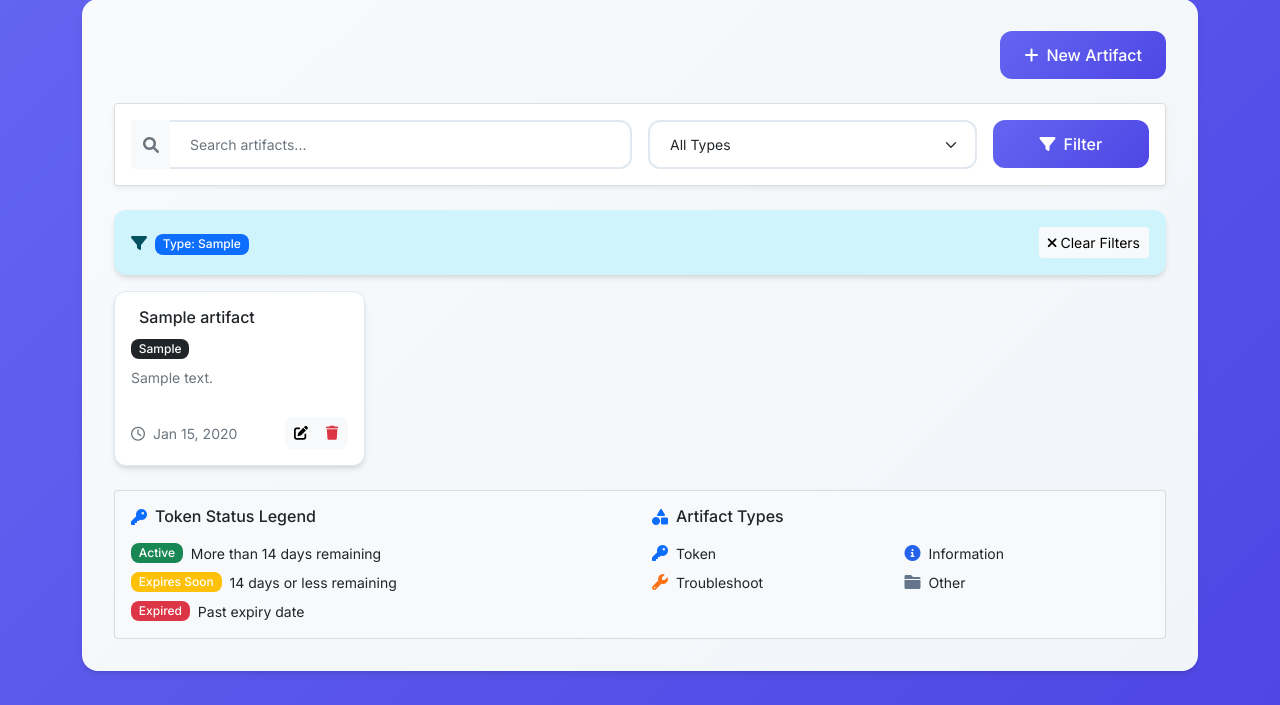
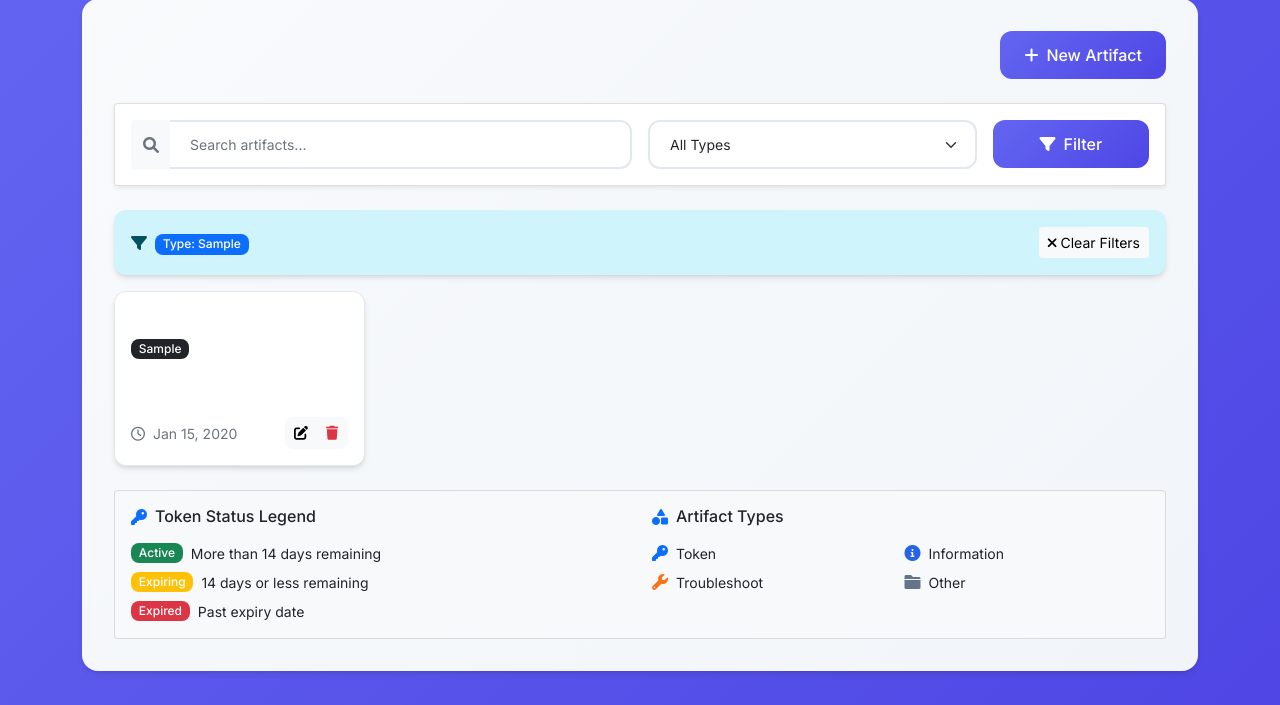
Before and after one commit to dkarunakaran/keep-stone, a Flask app: template templates/index.html in a window 1280 px wide. Shown: the part 95-800 px from the top of the page. Run offline with Flask 3, Linux system fonts and the light colour scheme; the template is opened without the code that fills it: most values are stand-ins (such as "Sample title", 1, 10 or a date in 2020); parts of the project's set-up code (start-up, migrations or seed data) failed here and were passed over; some libraries are stand-ins or nearby versions.

Commit message:
modified the editor tools and some cosmetic changes

```diff
--- a/app.py
+++ b/app.py
@@ -104,6 +104,7 @@ def index():
                          type_filter=type_filter,
                          today=date.today(),
                          types=types,
+                         config=config,
                          types_dict=types_dict)
 
 
--- a/config.yaml
+++ b/config.yaml
@@ -9,8 +9,9 @@ type:
   - 'Information'
   - 'Other'
 trim:
-  name: 10
-  content: 10
+  name: 15
+  content: 100
+  extra: 7
 email:
   smtp_server: 'smtp.gmail.com'
   smtp_port: 587
--- a/templates/artifact_detail.html
+++ b/templates/artifact_detail.html
@@ -225,7 +225,7 @@
                 Expired
             {% elif days_until_expiry is not none and days_until_expiry <= 30 %}
                 <i class="fas fa-exclamation-triangle"></i>
-                Expiring Soon
+                Expiring
             {% else %}
                 <i class="fas fa-check-circle"></i>
                 Active
--- a/templates/index.html
+++ b/templates/index.html
@@ -77,7 +77,7 @@
                 {% elif days_until_expiry <= 14 %}
                     {% set card_class = "token-warning" %}
                     {% set status_badge = "bg-warning" %}
-                    {% set status_text = "Expires Soon" %}
+                    {% set status_text = "Expiring" %}
                     {% set status_icon = "fas fa-exclamation-triangle" %}
                 {% else %}
                     {% set card_class = "token-active" %}
@@ -102,9 +102,14 @@
                      onclick="navigateToArtifact(event, '{{ url_for('artifact_detail', artifact_id=artifact.id) }}')">
                     <div class="p-3">
                         <div class="d-flex justify-content-between align-items-start mb-2">
-                            <h6 class="mb-0 fw-semibold text-truncate text-dark" style="max-width: 150px;">
+                            <h6 class="mb-0 fw-semibold text-dark" style="max-width: 300px;">
                                 <i class="{{ type_icon }} text-primary me-2"></i>
-                                {{ artifact.name }}
+                                {% if type_name == 'Token' %}
+                                    {{ artifact.name[:config.trim.name] }}{% if artifact.name|length > config.trim.name %}...{% endif %}
+                                {% else %}
+                                    {{ artifact.name[:config.trim.name+config.trim.extra] }}{% if artifact.name|length > config.trim.name+config.trim.extra %}...{% endif %}
+                                {% endif %}
+
                             </h6>
                             {% if type_name == 'Token' %}
                                 <span class="badge {{ status_badge }}">
@@ -118,7 +123,7 @@
                         </div>
 
                         <p class="text-muted small mb-2" style="height: 3em; overflow: hidden;">
-                            {{ artifact.content[:100] }}{% if artifact.content|length > 100 %}...{% endif %}
+                            {{ artifact.content[:config.trim.content] }}{% if artifact.content|length > config.trim.content %}...{% endif %}
                         </p>
 
                         <div class="d-flex justify-content-between align-items-center">
@@ -187,7 +192,7 @@
                             <small>More than 14 days remaining</small>
                         </div>
                         <div class="d-flex align-items-center mb-2">
-                            <span class="badge bg-warning me-2">Expires Soon</span>
+                            <span class="badge bg-warning me-2">Expiring</span>
                             <small>14 days or less remaining</small>
                         </div>
                         <div class="d-flex align-items-center">
```
Also changed, not shown: templates/add_artifact.html (+5 -4 lines), templates/update_artifact.html (+5 -4 lines).
